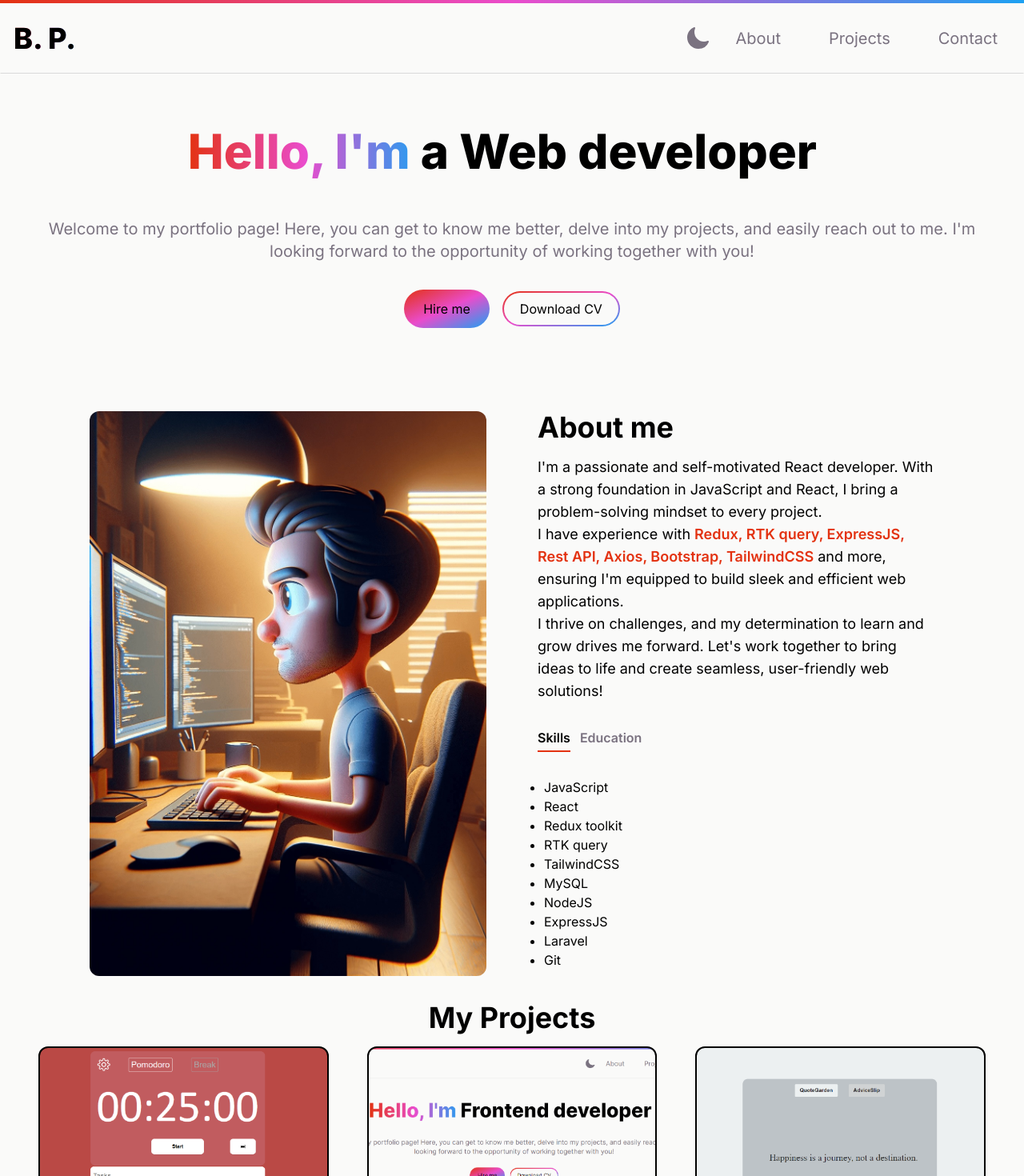
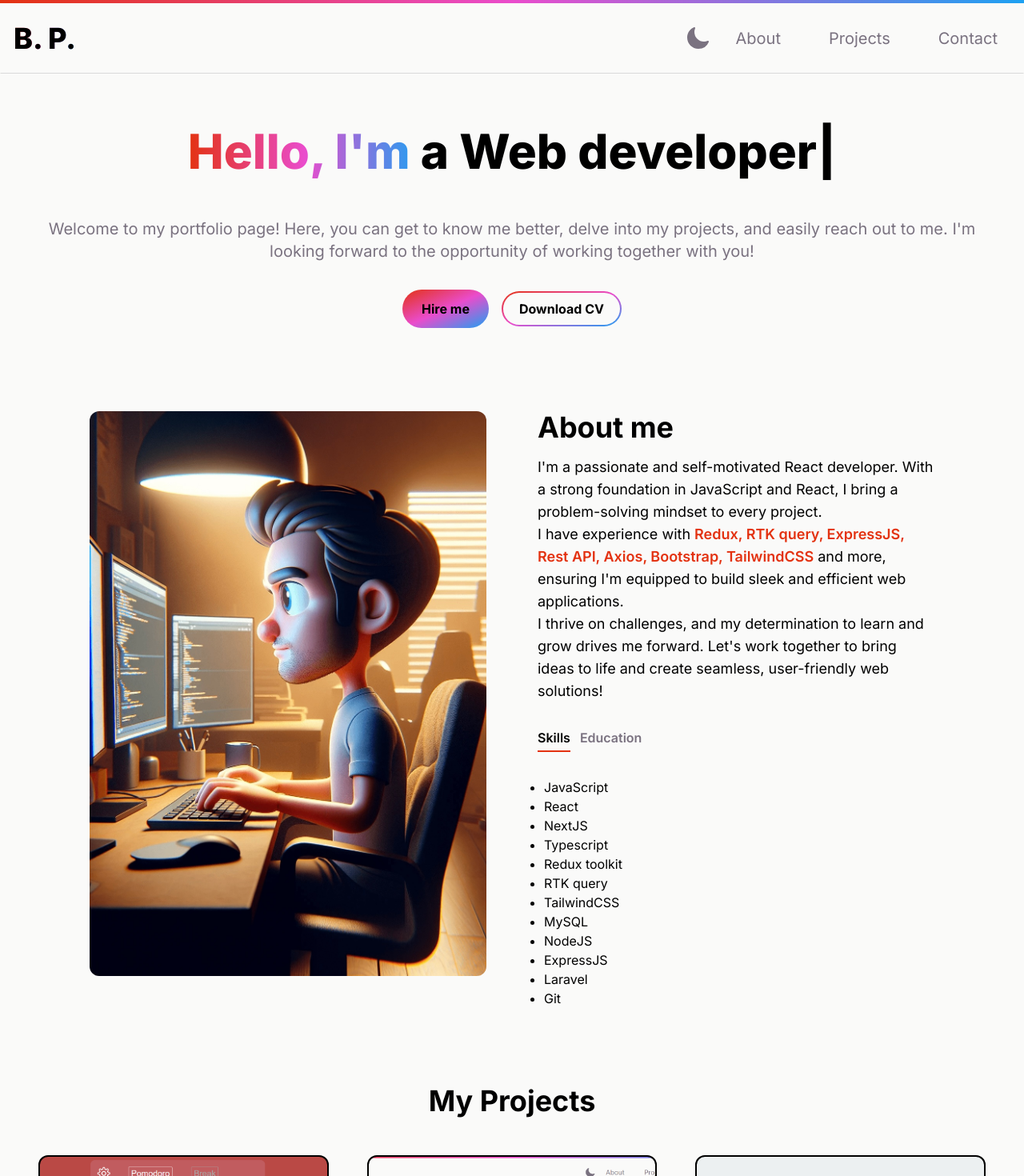
Before and after one commit to bohdanp-dev/portfolio, a Next.js app: page / in a window 1280 px wide. Shown: the top 1470 px of the page at 80% size. Built offline with nearby package versions, Linux system fonts and the light colour scheme.

Commit message:
style: minor styling adjustments across components

```diff
--- a/src/app/globals.css
+++ b/src/app/globals.css
@@ -40,8 +40,18 @@
 .gradient-bg-to-r-1 {
   @apply bg-gradient-to-r from-[#e33211] via-[#ea4ccc] to-[#1da1f2];
 }
+.gradient-bg-to-r-2 {
+  @apply bg-gradient-to-r from-[#1da1f2] via-[#ea4ccc] to-[#e33211];
+}
 .gradient-bg-to-br-1 {
   @apply bg-gradient-to-br from-[#e33211] via-[#ea4ccc] to-[#1da1f2];
+}
+
+@media (max-width: 767px) {
+  .mobile-hover-card {
+    display: flex !important; /* Override the 'hidden' class */
+    background-color: rgba(24,24,24,15%) !important; /* Apply the opacity you want */
+  }
 }
 
 body {
--- a/src/components/HeroSection.js
+++ b/src/components/HeroSection.js
@@ -8,8 +8,10 @@ import {
     HERO_HIRE,
 } from "@/utils/textConsts";
 import {CV, LINKEDIN_LINK} from "@/utils/heroLinks";
+import {motion} from 'framer-motion';
 
 const HeroSection = () => {
+
     return (
         <section className="lg:py-12 ">
             <div
@@ -39,20 +41,28 @@ const HeroSection = () => {
                 </div>
                 <div className="mb-10">
                     <a href={LINKEDIN_LINK} target={"_blank"}>
-                        <button className="px-6 py-3 w-full sm:w-fit rounded-full mr-4 gradient-bg-to-br-1 text-black">
-                            {HERO_HIRE}
-                        </button>
+                            <motion.button
+                                className="px-6 py-3 w-full sm:w-fit rounded-full mr-4 gradient-bg-to-br-1 font-bold text-black"
+                                whileHover={{ scale: 1.15 }}
+                                transition={{ duration: 0.15 }}
+                            >
+                                {HERO_HIRE}
+                            </motion.button>
                     </a>
                     <a
                         href={
                             CV
                         }
                     >
-                        <button className="px-0.5 py-0.5 w-full sm:w-fit rounded-full  gradient-bg-to-br-1 hover:bg-[#fb8500] text-white mt-3">
-              <span className="block bg-[var(--background-color)] text-[var(--text-color-primary)] betterhover:hover:bg-[var(--button-color-hover)] rounded-full px-5 py-2">
-                {HERO_DOWNLOAD_CV}
-              </span>
-                        </button>
+                        <motion.button
+                            className="px-0.5 py-0.5 w-full sm:w-fit rounded-full  gradient-bg-to-br-1 text-white mt-3"
+                            whileHover={{ scale: 1.15 }}
+                            transition={{ duration: 0.15 }}
+                        >
+                          <span className="block bg-[var(--background-color)] text-[var(--text-color-primary)] font-bold rounded-full px-5 py-2">
+                            {HERO_DOWNLOAD_CV}
+                          </span>
+                        </motion.button>
                     </a>
                 </div>
             </div>
--- a/src/components/ProjectCard.js
+++ b/src/components/ProjectCard.js
@@ -8,21 +8,21 @@ const ProjectCard = ({ imgUrl, title, description, gitUrl, deployUrl }) => {
                 className="h-52 md:h-72 rounded-t-xl relative group border-2 border-[var(--text-color-primary)]"
                 style={{ background: `url(${imgUrl}) no-repeat center center`, backgroundSize: 'cover'  }}
             >
-                <div className="overlay rounded-t-xl  items-center justify-center absolute top-0 left-0 w-full h-full bg-[#181818] bg-opacity-0 hidden group-hover:flex betterhover:group-hover:bg-opacity-80">
+                    <div className="mobile-hover-card rounded-t-md  items-center justify-center absolute top-0 left-0 w-full h-full bg-[#181818]  bg-opacity-0 hidden  group-hover:flex betterhover:group-hover:bg-opacity-15">
                     <Link
                         href={gitUrl}
                         target="_blank"
-                        className="h-14 w-14 mr-2 border-2 relative rounded-full border-[#e33211] hover:border-white group/link"
+                        className="h-14 w-14 mr-2 border-2 relative rounded-full border-[#e33211] betterhover:hover:border-white group/link"
                     >
-                        <CodeBracketIcon className="h-10 w-10 text-[#e33211]  absolute top-1/2 left-1/2 transform -translate-x-1/2 -translate-y-1/2 cursor-pointer group-hover/link:text-white" />
+                        <CodeBracketIcon className="h-10 w-10 text-[#e33211]  absolute top-1/2 left-1/2 transform -translate-x-1/2 -translate-y-1/2 cursor-pointer betterhover:group-hover/link:text-white" />
                     </Link>
 
                     <Link
                         href={deployUrl}
                         target="_blank"
-                        className="h-14 w-14 border-2 relative rounded-full border-[#e33211] hover:border-white group/link"
+                        className="h-14 w-14 border-2 relative rounded-full border-[#e33211] betterhover:hover:border-white group/link"
                     >
-                        <EyeIcon className="h-10 w-10 text-[#e33211]  absolute top-1/2 left-1/2 transform -translate-x-1/2 -translate-y-1/2 cursor-pointer group-hover/link:text-white" />
+                        <EyeIcon className="h-10 w-10 text-[#e33211]  absolute top-1/2 left-1/2 transform -translate-x-1/2 -translate-y-1/2 cursor-pointer betterhover:group-hover/link:text-white" />
                     </Link>
                 </div>
             </div>
--- a/src/components/ProjectsSection.js
+++ b/src/components/ProjectsSection.js
@@ -46,7 +46,7 @@ const ProjectsSection = () => {
 
     return (
         <section id='projects' className='pt-24 -mt-24'>
-            <h2 className="text-center text-4xl font-bold text-[var(--text-color-primary)] mt-4 mb-4">
+            <h2 className="text-center text-4xl font-bold text-[var(--text-color-primary)] mt-20 mb-12">
                 My Projects
             </h2>
             <ul className="grid md:grid-cols-3 gap-8 md:gap-12">
--- a/src/utils/heroLinks.js
+++ b/src/utils/heroLinks.js
@@ -1,3 +1,3 @@
 //take my CV here later
-export const CV = 'https://google.com'
+export const CV = 'https://drive.google.com/file/d/1tYV-Qk6VpzJvw1z7DrEdb1heziYv1syQ/view?usp=drive_link'
 export const LINKEDIN_LINK='https://www.linkedin.com/in/bohdan-panchenko-332261235/';
--- a/src/utils/textConsts.js
+++ b/src/utils/textConsts.js
@@ -3,6 +3,8 @@ import React from "react";
 export const SKILLS = [
     'JavaScript',
     'React',
+    'NextJS',
+    'Typescript',
     'Redux toolkit',
     'RTK query',
     'TailwindCSS',
```
